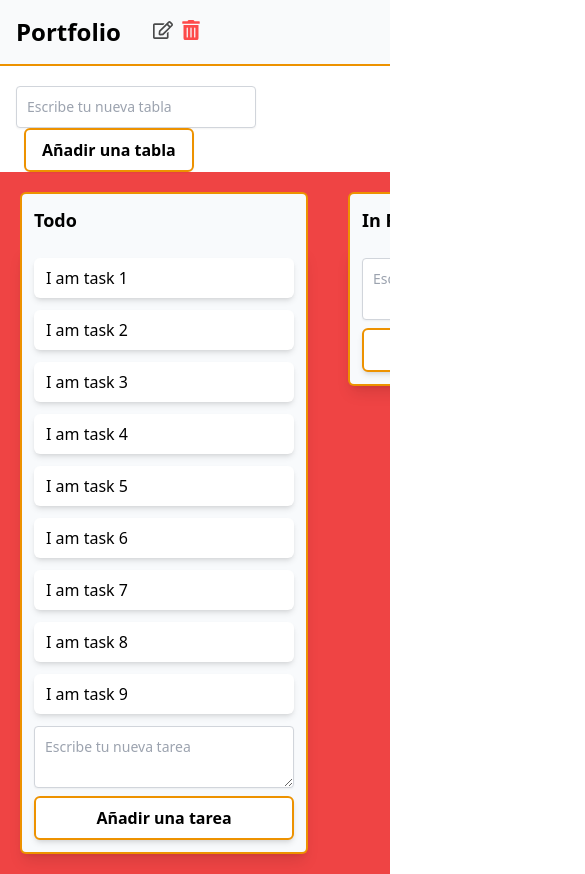
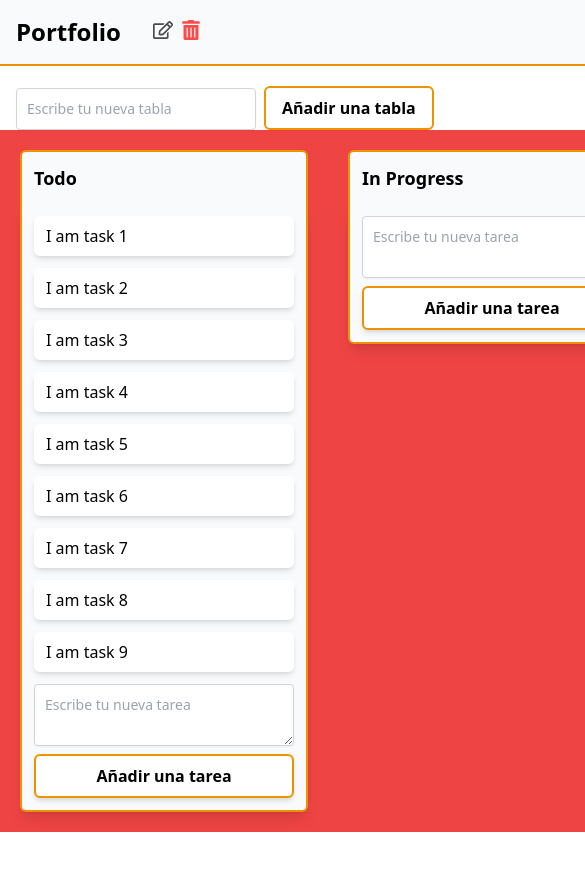
Before and after one commit to alejandropovedabisquert/todo-list-v2, a React (Create React App) app: page /project-1 in a window 390 px wide. Shown: the top 874 px of the page, 585 px wide, since content can reach past the window. After the commit the page ends 844 px from the top, so only its background shows below. Built offline with nearby package versions, Linux system fonts and the light colour scheme; the HTML template or start-up script is replaced by a standard one.

Commit message:
prueba scroll 3

```diff
--- a/src/components/TodoList.js
+++ b/src/components/TodoList.js
@@ -133,7 +133,7 @@ const TodoList = ({data, setData, projectId}) =>{
   }
 
     return(
-        <div className='lg:pl-72 min-w-full w-full'>
+        <div className='lg:pl-72 min-w-full w-max overflow-auto'>
             <DragDropContext onDragEnd={handleDragEnd}>
               <Droppable droppableId={projectId} direction='horizontal' type='table'>
                 {(provided, snapshot)=>{
@@ -172,7 +172,7 @@ const TodoList = ({data, setData, projectId}) =>{
                         ref={provided.innerRef}
                       >
                         <TableForm data={data} setData={setData} projectId={projectId}/>
-                        <div className={`flex overflow-y-auto h-full w-full bg-red-500 ${snapshot.isDraggingOver ? "mr-80": null} ${snapshot.isUsingPlaceholder ? "mr-80": null}`}>
+                        <div className={`flex h-full min-w-full w-max bg-red-500 ${snapshot.isDraggingOver ? "mr-80": null} ${snapshot.isUsingPlaceholder ? "mr-80": null}`}>
                           {data.projects[projectId].content.tableOrder.map((tableId, index) =>{
                             const table = data.projects[projectId].content.tables[tableId]
                             // console.log(table);
```
